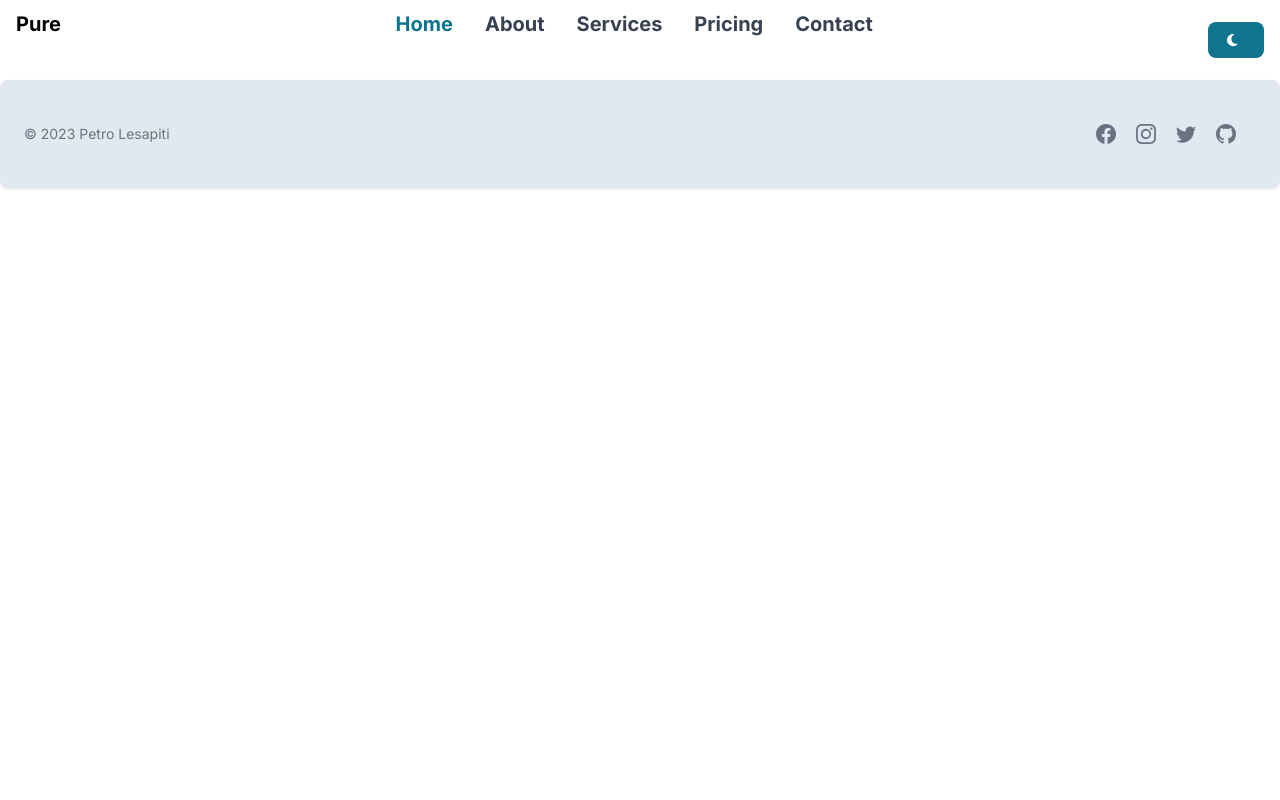
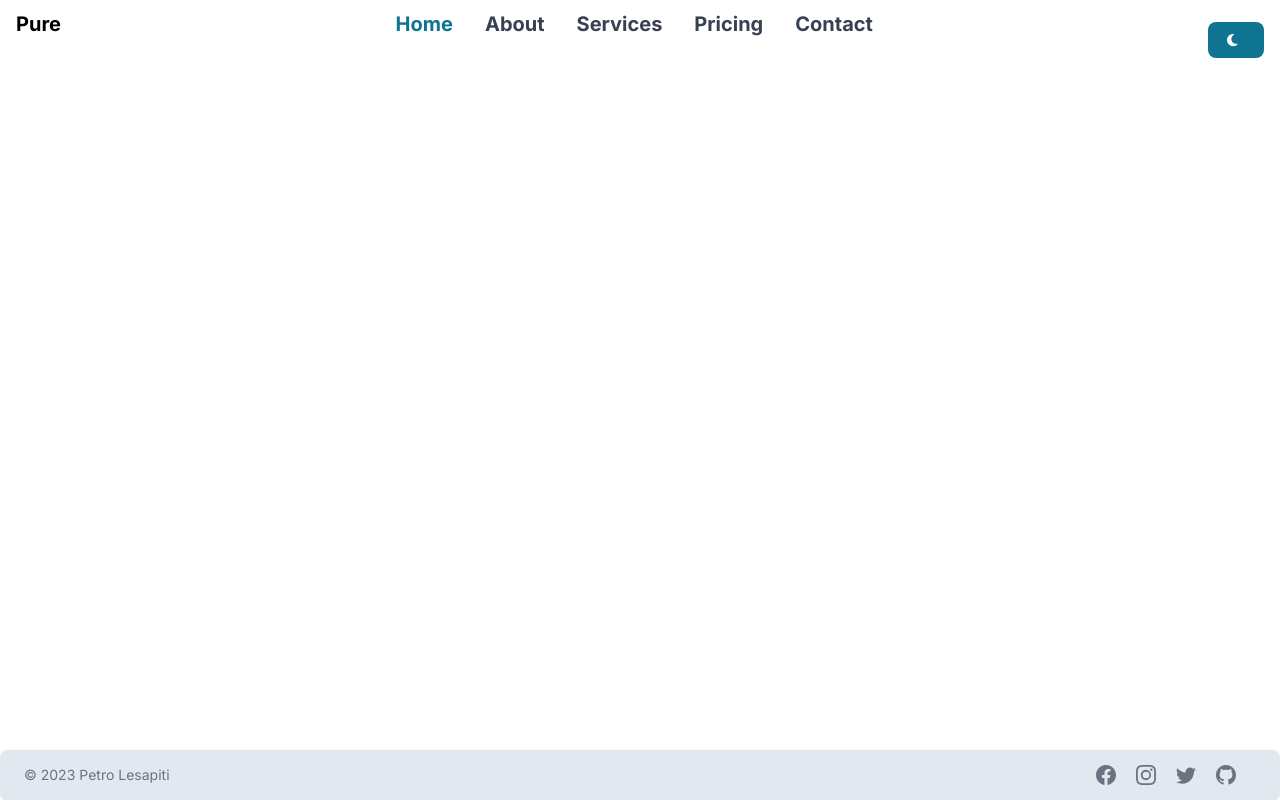
Before and after one commit to Loltolo-Lesapiti/nextpu-port, a Next.js app: page /components/footer in a window 1280 px wide. Built offline with nearby package versions, Linux system fonts and the light colour scheme.

Commit message:
Update styling

```diff
--- a/app/components/footer/footer.tsx
+++ /dev/null
@@ -1,17 +0,0 @@
-"use client";
-
-import { Footer } from "flowbite-react";
-
-export default function DefaultFooter() {
-  return (
-    <Footer container>
-      <Footer.Copyright by="Flowbite™" href="#" year={2022} />
-      <Footer.LinkGroup>
-        <Footer.Link href="#">About</Footer.Link>
-        <Footer.Link href="#">Privacy Policy</Footer.Link>
-        <Footer.Link href="#">Licensing</Footer.Link>
-        <Footer.Link href="#">Contact</Footer.Link>
-      </Footer.LinkGroup>
-    </Footer>
-  );
-}
--- a/app/components/footer/style.css
+++ b/app/components/footer/style.css
@@ -0,0 +1,9 @@
+footer {
+  position: fixed;
+  bottom: 0;
+  width: 100%;
+  height: 50px;
+}
+.footer-link-group {
+  margin: 10px;
+}
--- a/app/page.tsx
+++ b/app/page.tsx
@@ -1,3 +1,10 @@
+import FooterComponent from "./components/footer/page";
+import Hero from "./components/home/page";
 export default function Home() {
-  return <main className=""></main>;
+  return (
+    <main>
+      <Hero />
+      <FooterComponent />
+    </main>
+  );
 }
```
